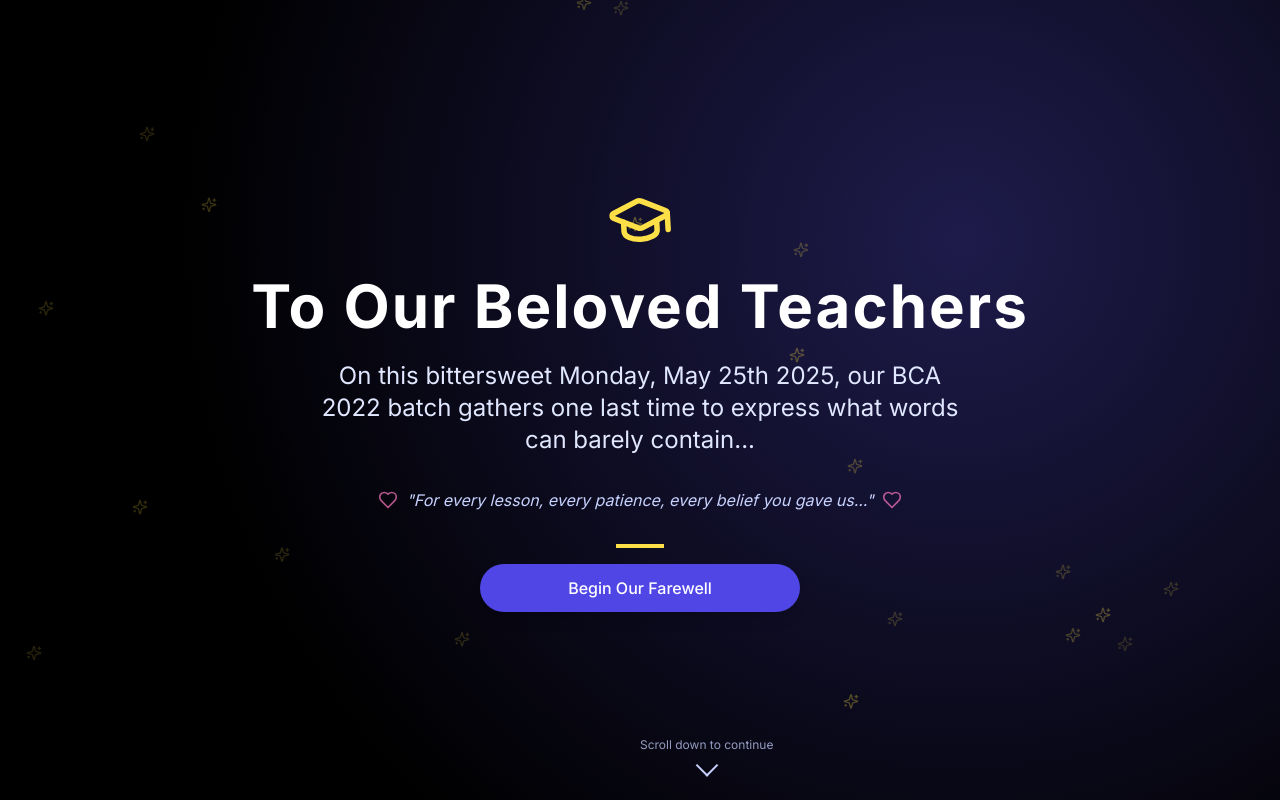
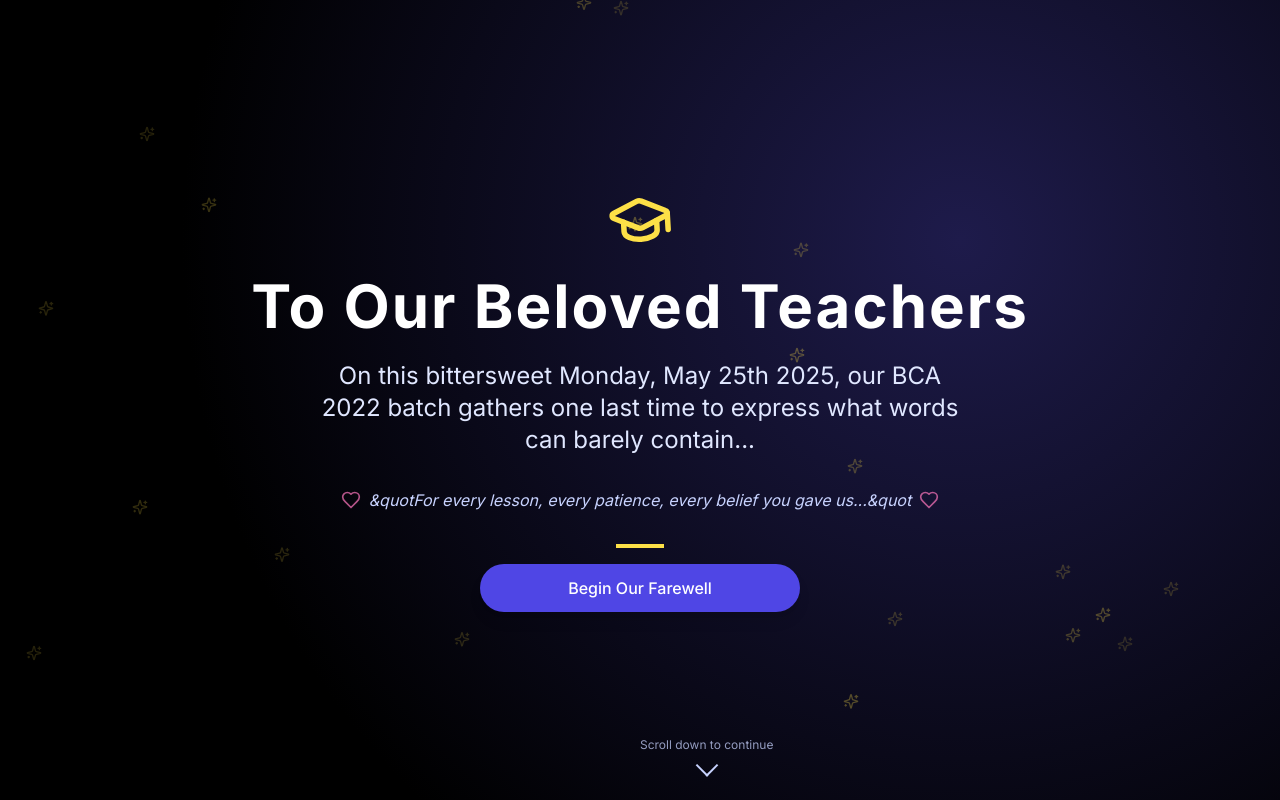
Before and after one commit to aamirbhat382/portfolio, a Next.js app: page /tribute in a window 1280 px wide. Built offline with nearby package versions, Linux system fonts and the light colour scheme.

Commit message:
XXXXX fixx

```diff
--- a/src/app/tribute/components/HeroIntro.jsx
+++ b/src/app/tribute/components/HeroIntro.jsx
@@ -89,7 +89,7 @@ export default function HeroIntro() {
           >
             <Heart className="w-5 h-5 text-pink-400 animate-pulse" />
             <p className="text-sm md:text-base text-indigo-200 italic">
-              "For every lesson, every patience, every belief you gave us..."
+              &quotFor every lesson, every patience, every belief you gave us...&quot
             </p>
             <Heart className="w-5 h-5 text-pink-400 animate-pulse" />
           </motion.div>
```
